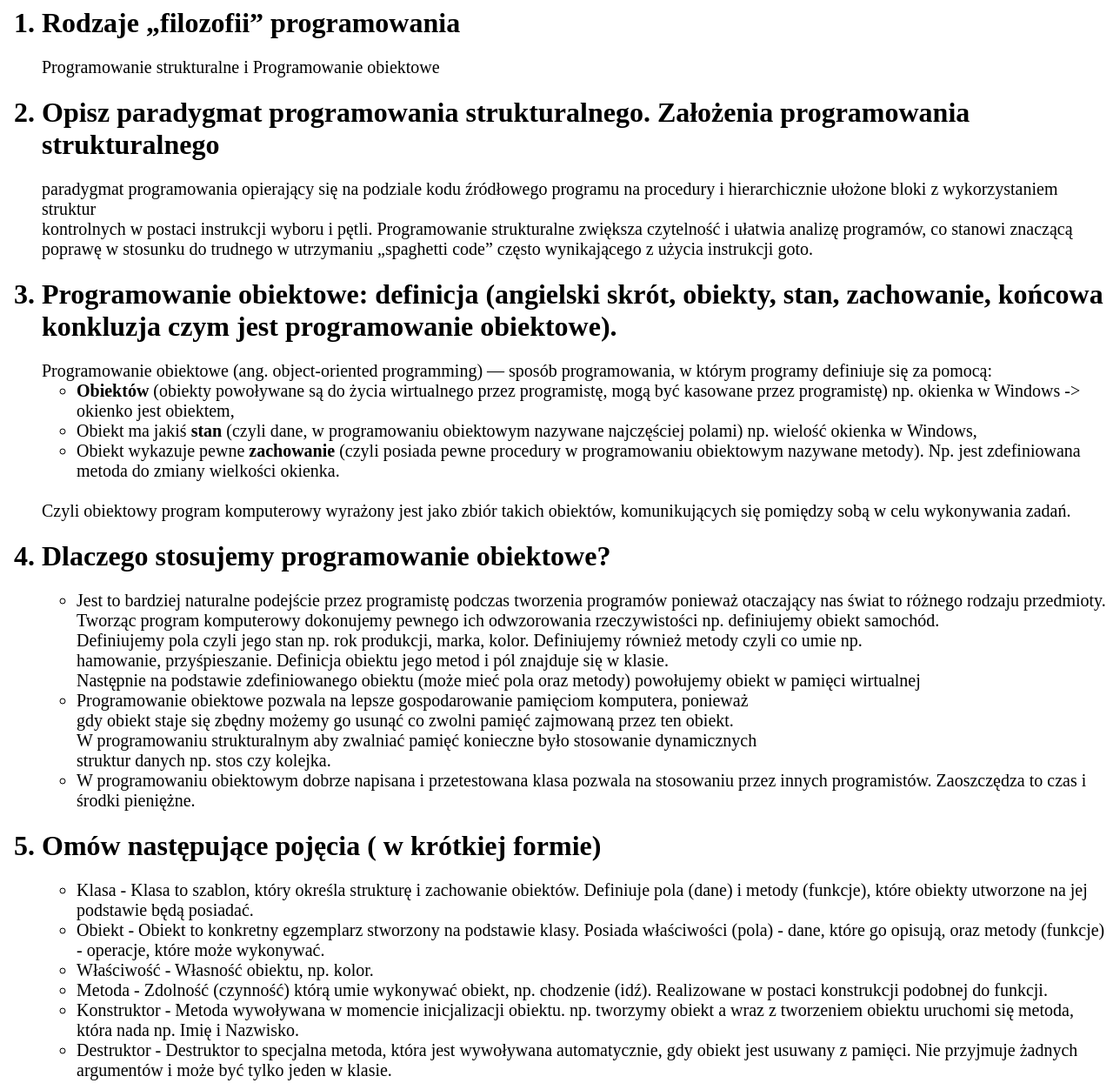
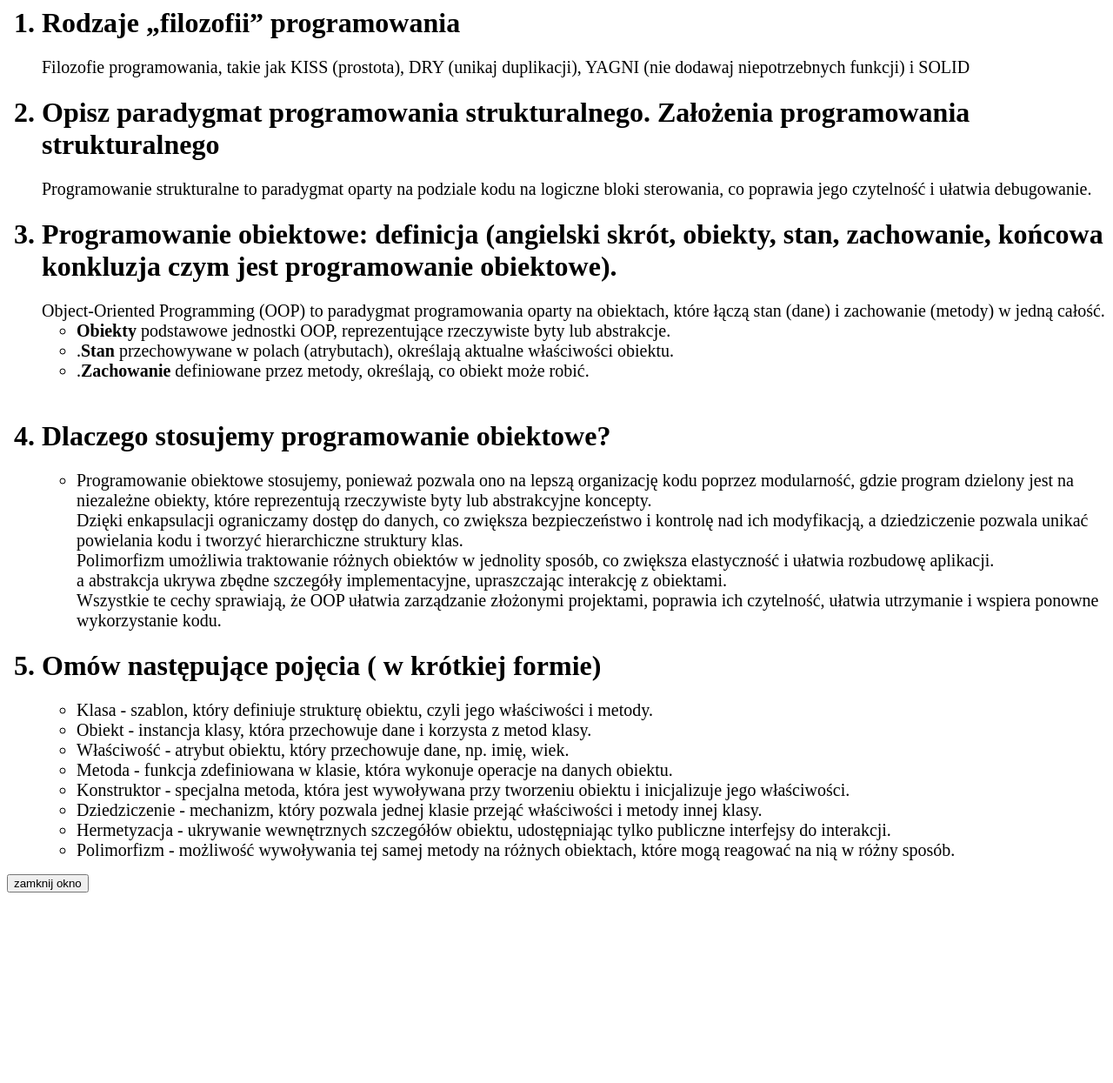
Before and after one commit to KamilMusi/Java, a plain HTML site: page zad28_musi.html in a window 1280 px wide. Shown: the top 1245 px of the page at 87% size. After the commit the page ends 1042 px from the top, so only its background shows below. Drawn offline with Linux system fonts and the light colour scheme.

Commit message:
Update zad28_musi.html

```diff
--- a/zad28_musi.html
+++ b/zad28_musi.html
@@ -12,53 +12,41 @@ function okno_zamknij()
  <form>
 <ol>
 <h1><li> Rodzaje „filozofii” programowania</li></h1>
-   <a style="font-size: 20px;">Programowanie strukturalne i Programowanie obiektowe  </a>
+   <a style="font-size: 20px;">Filozofie programowania, takie jak KISS (prostota), DRY (unikaj duplikacji), YAGNI (nie dodawaj niepotrzebnych funkcji) i SOLID </a>
 
 <h1><li> Opisz paradygmat programowania strukturalnego. Założenia programowania strukturalnego </h1></li>
-  <a style="font-size: 20px;">paradygmat programowania opierający się na podziale kodu źródłowego programu na procedury i hierarchicznie ułożone bloki z wykorzystaniem struktur <br>
- kontrolnych w postaci instrukcji wyboru i pętli. Programowanie strukturalne zwiększa czytelność i ułatwia analizę programów, co stanowi znaczącą <br>
- poprawę w stosunku do trudnego w utrzymaniu „spaghetti code” często wynikającego z użycia instrukcji goto.</a>
+  <a style="font-size: 20px;">Programowanie strukturalne to paradygmat oparty na podziale kodu na logiczne bloki sterowania, co poprawia jego czytelność i ułatwia debugowanie.</a>
 
 <h1><li> Programowanie obiektowe: definicja (angielski skrót, obiekty, stan, zachowanie, końcowa konkluzja czym jest programowanie obiektowe).</h1></li>
-   <a style="font-size: 20px;">Programowanie obiektowe (ang. object-oriented programming) — sposób programowania, w którym programy definiuje się za pomocą:<br>
+   <a style="font-size: 20px;">Object-Oriented Programming (OOP) to paradygmat programowania oparty na obiektach, które łączą stan (dane) i zachowanie (metody) w jedną całość.<br>
   <ul>
-  <li><b>Obiektów</b> (obiekty powoływane są do życia wirtualnego przez programistę, mogą być kasowane przez programistę) np. okienka w Windows -> okienko jest obiektem,</li>
-  <li>Obiekt ma jakiś <b>stan</b> (czyli dane, w programowaniu obiektowym nazywane najczęściej polami) np. wielość okienka w Windows,</li>
-  <li>Obiekt wykazuje pewne <b>zachowanie</b> (czyli posiada pewne procedury w programowaniu obiektowym nazywane metody). Np. jest zdefiniowana metoda do zmiany wielkości okienka.</li>
-  </ul><br>
-  Czyli obiektowy program komputerowy wyrażony jest jako zbiór takich obiektów,
-  komunikujących się pomiędzy sobą w celu wykonywania zadań.</a>
+  <li><b>Obiekty</b> podstawowe jednostki OOP, reprezentujące rzeczywiste byty lub abstrakcje.</li>
+  <li>.<b>Stan</b> przechowywane w polach (atrybutach), określają aktualne właściwości obiektu.</li>
+  <li>.<b>Zachowanie</b> definiowane przez metody, określają, co obiekt może robić.</li>
+  </ul><br></a>
 
 <h1><li> Dlaczego stosujemy programowanie obiektowe? </h1></li>
  <a style="font-size: 20px;">
  <ul>
-  <li>Jest to bardziej naturalne podejście przez programistę podczas tworzenia programów ponieważ otaczający nas świat to różnego rodzaju przedmioty. <br>
-  Tworząc program komputerowy dokonujemy pewnego ich odwzorowania rzeczywistości np. definiujemy obiekt samochód. <br>
-  Definiujemy pola czyli jego stan np. rok produkcji, marka, kolor. Definiujemy również metody czyli co umie np. <br>
-  hamowanie, przyśpieszanie. Definicja obiektu jego metod i pól znajduje się w klasie. <br>
-  Następnie na podstawie zdefiniowanego obiektu (może mieć pola oraz metody) powołujemy obiekt w pamięci  wirtualnej </li>
-  <li>Programowanie obiektowe pozwala na lepsze gospodarowanie pamięciom komputera, ponieważ<br>
-  gdy obiekt staje się zbędny możemy go usunąć co zwolni pamięć zajmowaną przez ten obiekt. <br>
-  W programowaniu strukturalnym aby zwalniać pamięć konieczne było stosowanie dynamicznych <br>
-  struktur danych np. stos czy kolejka.</li>
-  <li> W programowaniu obiektowym dobrze napisana i przetestowana klasa pozwala na stosowaniu przez innych programistów. Zaoszczędza to czas i środki pieniężne.
-  </li>
+  <li>Programowanie obiektowe stosujemy, ponieważ pozwala ono na lepszą organizację kodu poprzez modularność, gdzie program dzielony jest na niezależne obiekty, które reprezentują rzeczywiste byty lub abstrakcyjne koncepty. <br>
+  Dzięki enkapsulacji ograniczamy dostęp do danych, co zwiększa bezpieczeństwo i kontrolę nad ich modyfikacją, a dziedziczenie pozwala unikać powielania kodu i tworzyć hierarchiczne struktury klas. <br>
+  Polimorfizm umożliwia traktowanie różnych obiektów w jednolity sposób, co zwiększa elastyczność i ułatwia rozbudowę aplikacji. <br>
+  a abstrakcja ukrywa zbędne szczegóły implementacyjne, upraszczając interakcję z obiektami. <br>
+  Wszystkie te cechy sprawiają, że OOP ułatwia zarządzanie złożonymi projektami, poprawia ich czytelność, ułatwia utrzymanie i wspiera ponowne wykorzystanie kodu. </li>
  </ul>
  </a>
 
 <h1><li> Omów następujące pojęcia ( w krótkiej formie)</h1></li>
  <a style="font-size: 20px;">
  <ul>
-  <li>Klasa - Klasa to szablon, który określa strukturę i zachowanie obiektów. Definiuje pola (dane) i metody (funkcje), które obiekty utworzone na jej podstawie będą posiadać.</li>
-  <li>Obiekt - Obiekt to konkretny egzemplarz stworzony na podstawie klasy. Posiada właściwości (pola) - dane, które go opisują, oraz metody (funkcje) - operacje, które może wykonywać.</li>
-  <li>Właściwość - Własność obiektu, np. kolor.</li>
-  <li>Metoda - Zdolność (czynność) którą umie wykonywać obiekt, np. chodzenie (idź). Realizowane w postaci konstrukcji podobnej do funkcji.</li>
-  <li>Konstruktor -  Metoda wywoływana w momencie inicjalizacji obiektu. np. tworzymy obiekt a wraz z tworzeniem obiektu uruchomi się metoda, która nada np. Imię i Nazwisko.</li>
-  <li>Destruktor - Destruktor to specjalna metoda, która jest wywoływana automatycznie, gdy obiekt jest usuwany z pamięci. Nie przyjmuje żadnych argumentów i może być tylko jeden w klasie. </li>
-  <li>Dziedziczenie - Klasa może dziedziczyć własności od innej klasy. Tworzymy klasę na podstawie innej klasy pobierając od „rodzica” właściwości i metody, może dopisać nowe pola i nowe metody.</li>
-  <li>Hermetyzacja - Wewnątrz ciała klasy znajdują się pola i metody. Część pól i metod można odpowiednio ukryć przed "zewnętrznym światem" klasy tak jak to ma miejsce z przedmiotami ze świata rzeczywistego.</li>
-  <li>Polimorfizm - Polimorfizm to zdolność obiektu do "zmiany postaci" w zależności od kontekstu. Oznacza to, że ta sama metoda może być wywoływana z różnymi parametrami, co prowadzi do różnych zachowań.</li>
-</ul>
+  <li>Klasa -  szablon, który definiuje strukturę obiektu, czyli jego właściwości i metody.</li>
+  <li>Obiekt - instancja klasy, która przechowuje dane i korzysta z metod klasy.</li>
+  <li>Właściwość - atrybut obiektu, który przechowuje dane, np. imię, wiek.</li>
+  <li>Metoda - funkcja zdefiniowana w klasie, która wykonuje operacje na danych obiektu.</li>
+  <li>Konstruktor -  specjalna metoda, która jest wywoływana przy tworzeniu obiektu i inicjalizuje jego właściwości.</li>
+  <li>Dziedziczenie  - mechanizm, który pozwala jednej klasie przejąć właściwości i metody innej klasy. </li>
+  <li>Hermetyzacja  -   ukrywanie wewnętrznych szczegółów obiektu, udostępniając tylko publiczne interfejsy do interakcji.</li>
+  <li>Polimorfizm  - możliwość wywoływania tej samej metody na różnych obiektach, które mogą reagować na nią w różny sposób.</li>
 </a>
 </ol>
  <input type="button" value="zamknij okno" onclick="okno_zamknij()"/>
```
